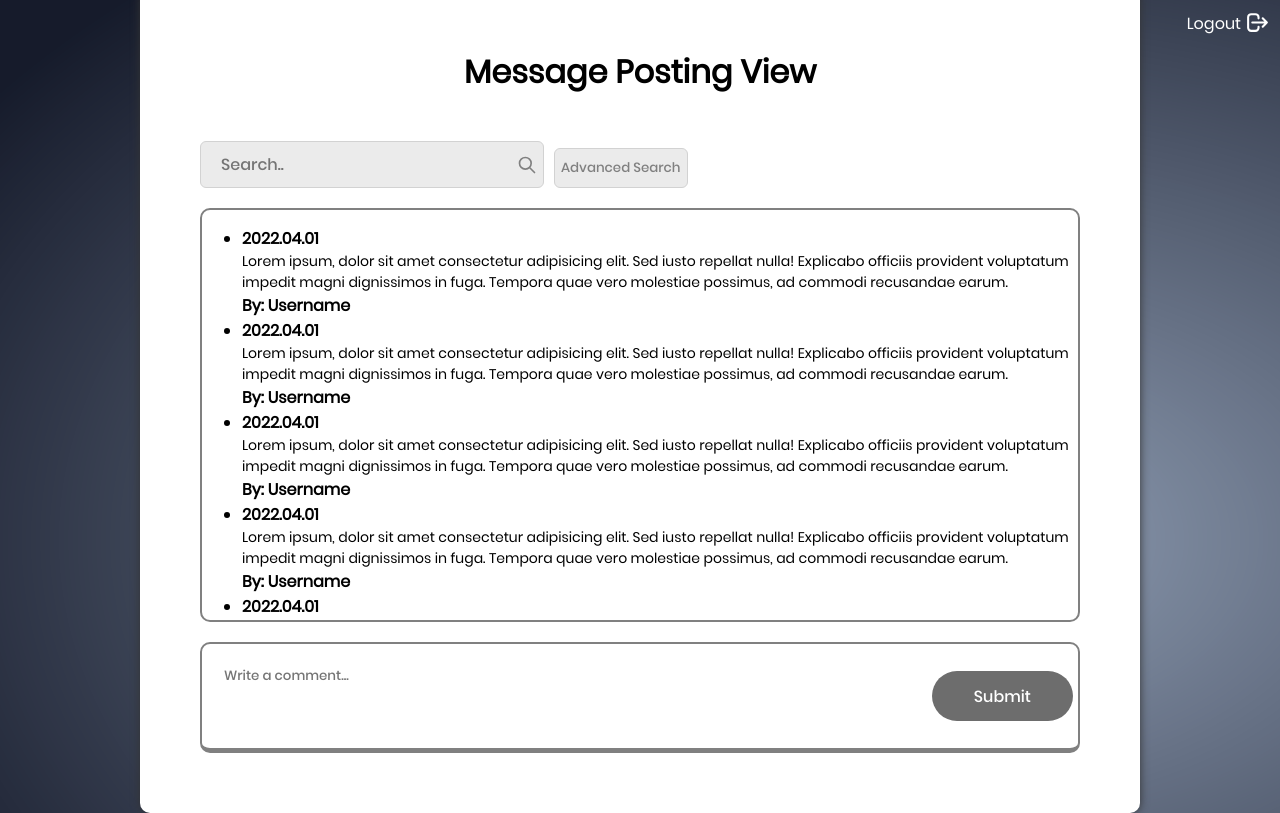
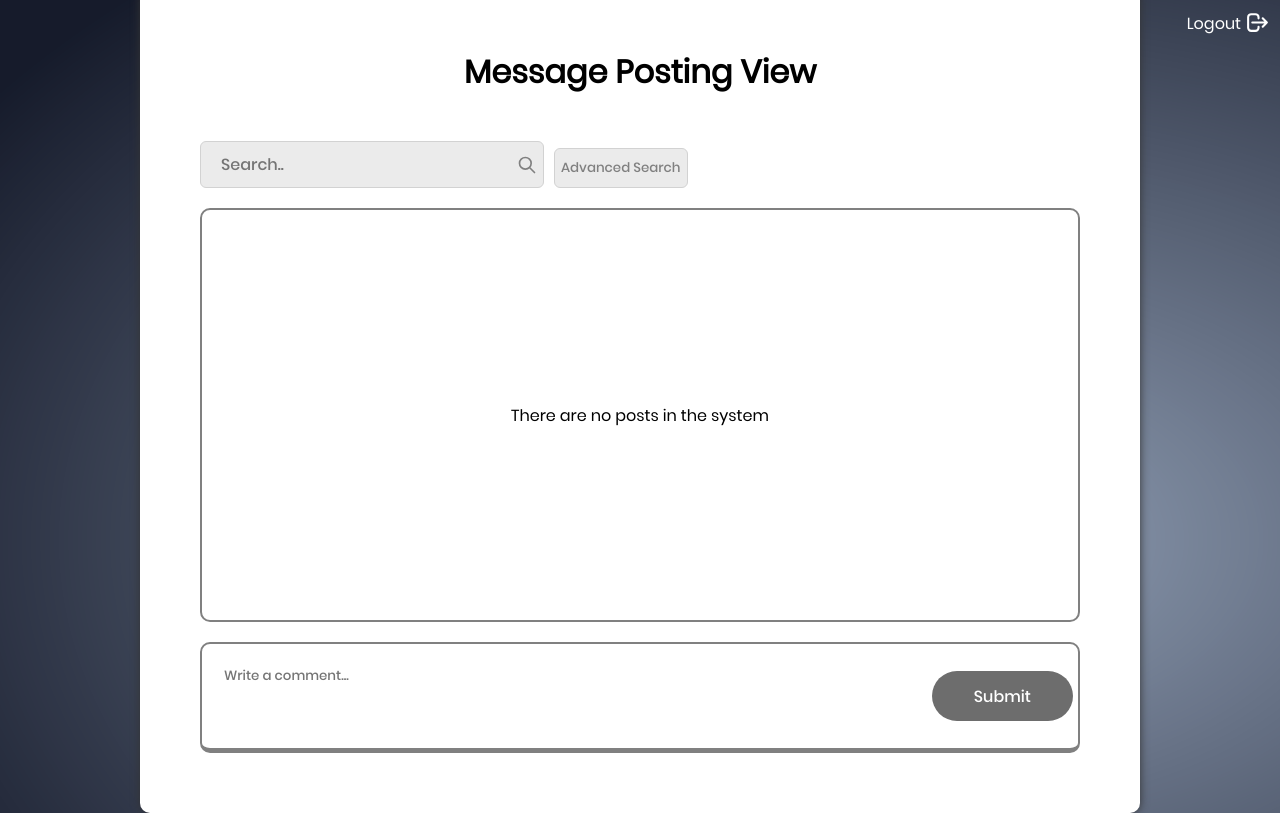
Before and after one commit to alesyt0h/blog-test, a PHP site: page / in a window 1280 px wide. Run offline with PHP 8.4, Linux system fonts and the light colour scheme; the visitor is signed in with stand-in values (Sample User, id 1).

Commit message:
Blog posts are now rendered in the Blog View

```diff
--- a/app/controllers/BlogController.php
+++ b/app/controllers/BlogController.php
@@ -8,10 +8,11 @@ class BlogController extends ApplicationController {
 
     public function indexAction(){
         $this->view->setTitle('Blog | ' . APP_TITLE);
+        if (!$this->userIsLogged()) $this->redirect('/login');
 
-        if (!$this->userIsLogged()) $this->redirect('/login');
-        // Get Posts and send them to view
-        // $this->view->posts = $posts;
+        // Send the posts to the view
+        $this->view->posts = $this->postDB->getPosts();
+
         if (!$_POST) return;
 
         $search = $_POST['search'] ?? '';
@@ -31,6 +32,8 @@ class BlogController extends ApplicationController {
 
             $result = $this->postDB->insertPost($data);
 
+            if($result) $this->selfRedirect();
+
         }
 
     }
--- a/app/models/postModel.php
+++ b/app/models/postModel.php
@@ -17,6 +17,12 @@ class PostModel extends Model {
         return $result;
     }
 
+    public function getPosts(){
+        $posts = $this->getBlogPosts();
+
+        return array_reverse($posts);
+    }
+
     public function writingTest(){
 
         $post = [
--- a/app/views/scripts/blog/index.phtml
+++ b/app/views/scripts/blog/index.phtml
@@ -47,37 +47,20 @@
         <!-- Message Board -->
         <div class="border-10 border border-gray mb-20" id="posts">
             <ul>
-                <li>
-                    <strong>2022.04.01</strong>
-                    <p class="m-0 md-text">Lorem ipsum, dolor sit amet consectetur adipisicing elit. Sed iusto repellat nulla! Explicabo officiis provident voluptatum impedit magni dignissimos in fuga. Tempora quae vero molestiae possimus, ad commodi recusandae earum.</p>
-                    <strong>By: Username</strong>
-                </li>
-                <li>
-                    <strong>2022.04.01</strong>
-                    <p class="m-0 md-text">Lorem ipsum, dolor sit amet consectetur adipisicing elit. Sed iusto repellat nulla! Explicabo officiis provident voluptatum impedit magni dignissimos in fuga. Tempora quae vero molestiae possimus, ad commodi recusandae earum.</p>
-                    <strong>By: Username</strong>
-                </li>
-                <li>
-                    <strong>2022.04.01</strong>
-                    <p class="m-0 md-text">Lorem ipsum, dolor sit amet consectetur adipisicing elit. Sed iusto repellat nulla! Explicabo officiis provident voluptatum impedit magni dignissimos in fuga. Tempora quae vero molestiae possimus, ad commodi recusandae earum.</p>
-                    <strong>By: Username</strong>
-                </li>
-                <li>
-                    <strong>2022.04.01</strong>
-                    <p class="m-0 md-text">Lorem ipsum, dolor sit amet consectetur adipisicing elit. Sed iusto repellat nulla! Explicabo officiis provident voluptatum impedit magni dignissimos in fuga. Tempora quae vero molestiae possimus, ad commodi recusandae earum.</p>
-                    <strong>By: Username</strong>
-                </li>
-                <li>
-                    <strong>2022.04.01</strong>
-                    <p class="m-0 md-text">Lorem ipsum, dolor sit amet consectetur adipisicing elit. Sed iusto repellat nulla! Explicabo officiis provident voluptatum impedit magni dignissimos in fuga. Tempora quae vero molestiae possimus, ad commodi recusandae earum.</p>
-                    <strong>By: Username</strong>
-                </li>
-                <li>
-                    <strong>2022.04.01</strong>
-                    <p class="m-0 md-text">Lorem ipsum, dolor sit amet consectetur adipisicing elit. Sed iusto repellat nulla! Explicabo officiis provident voluptatum impedit magni dignissimos in fuga. Tempora quae vero molestiae possimus, ad commodi recusandae earum.</p>
-                    <strong>By: Username</strong>
-                </li>
+                <?php foreach ($this->posts as $post) { ?>
+                    <?php $date =  new DateTime($post['postingDate']); ?>
+                    <li class="md-text">
+                        <strong class="text-gray"><?php echo $date->format('Y.m.d - H:i:s'); ?></strong>
+                        <p class="m-0"><?php echo $post['body']; ?></p>
+                        <strong class="text-gray">By: <?php echo $post['createdBy']; ?></strong>
+                    </li>
+                <?php }; ?>
             </ul>
+            <?php if(!count($this->posts)){ ?>
+                <div class="flex no-posts">
+                    <span>There are no posts in the system</span>
+                </div>
+            <?php }; ?>
         </div>
 
         <!-- Comment Box -->
--- a/web/css/global.css
+++ b/web/css/global.css
@@ -61,6 +61,10 @@ body, html {
 
 .text-white {
     color: white;
+}
+
+.text-gray {
+    color: rgb(80, 80, 80);
 }
 
 .vertical-super {
@@ -193,8 +197,15 @@ textarea:focus {
 }
 
 #posts {
+    min-height: 410px;
     max-height: 410px;
     overflow-y: auto;
+}
+
+.no-posts {
+    margin: 22% 0;
+    text-align: center;
+    justify-content: center;
 }
 
 .border-b {
```
